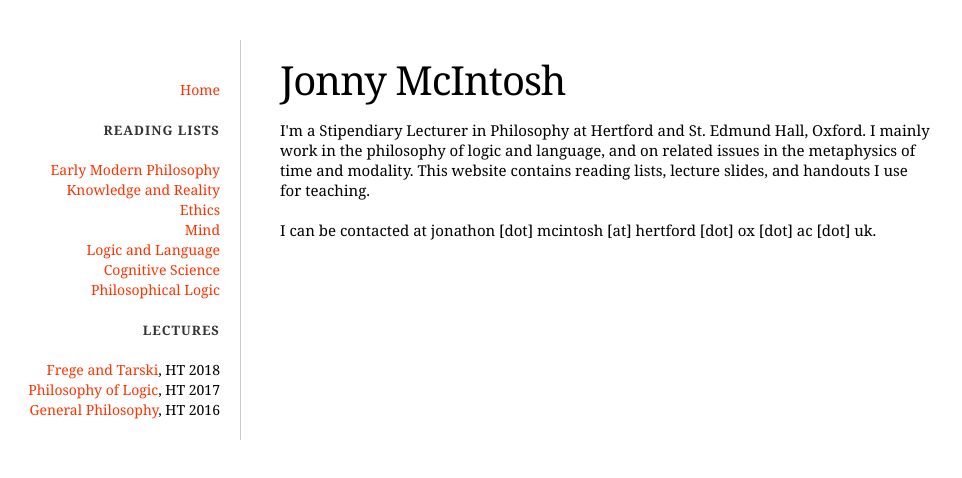
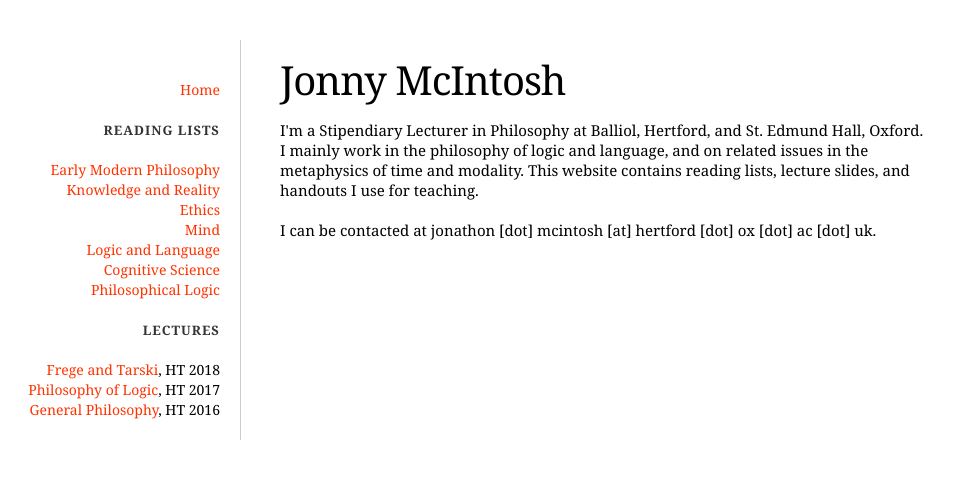
Before and after one commit to monnyjcintosh/monnyjcintosh.github.io, a plain HTML site: page index.html in a window 1280 px wide. Shown: the whole page, without its empty margins (0-962 px from the left). Drawn offline with Linux system fonts and the light colour scheme.

Commit message:
104 update

```diff
--- a/index.html
+++ b/index.html
@@ -14,7 +14,7 @@
 
 <h1>Jonny McIntosh</h1>
 
-<p>I'm a Stipendiary Lecturer in Philosophy at Hertford and St. Edmund Hall, Oxford. I mainly work in the philosophy of logic and language, and on related issues in the metaphysics of time and modality. This website contains reading lists, lecture slides, and handouts I use for teaching.</p>
+<p>I'm a Stipendiary Lecturer in Philosophy at Balliol, Hertford, and St. Edmund Hall, Oxford. I mainly work in the philosophy of logic and language, and on related issues in the metaphysics of time and modality. This website contains reading lists, lecture slides, and handouts I use for teaching.</p>
 
 <p>I can be contacted at jonathon [dot] mcintosh [at] hertford [dot] ox [dot] ac [dot] uk.</p>
 
```
Also changed, not shown: 1 other file.
